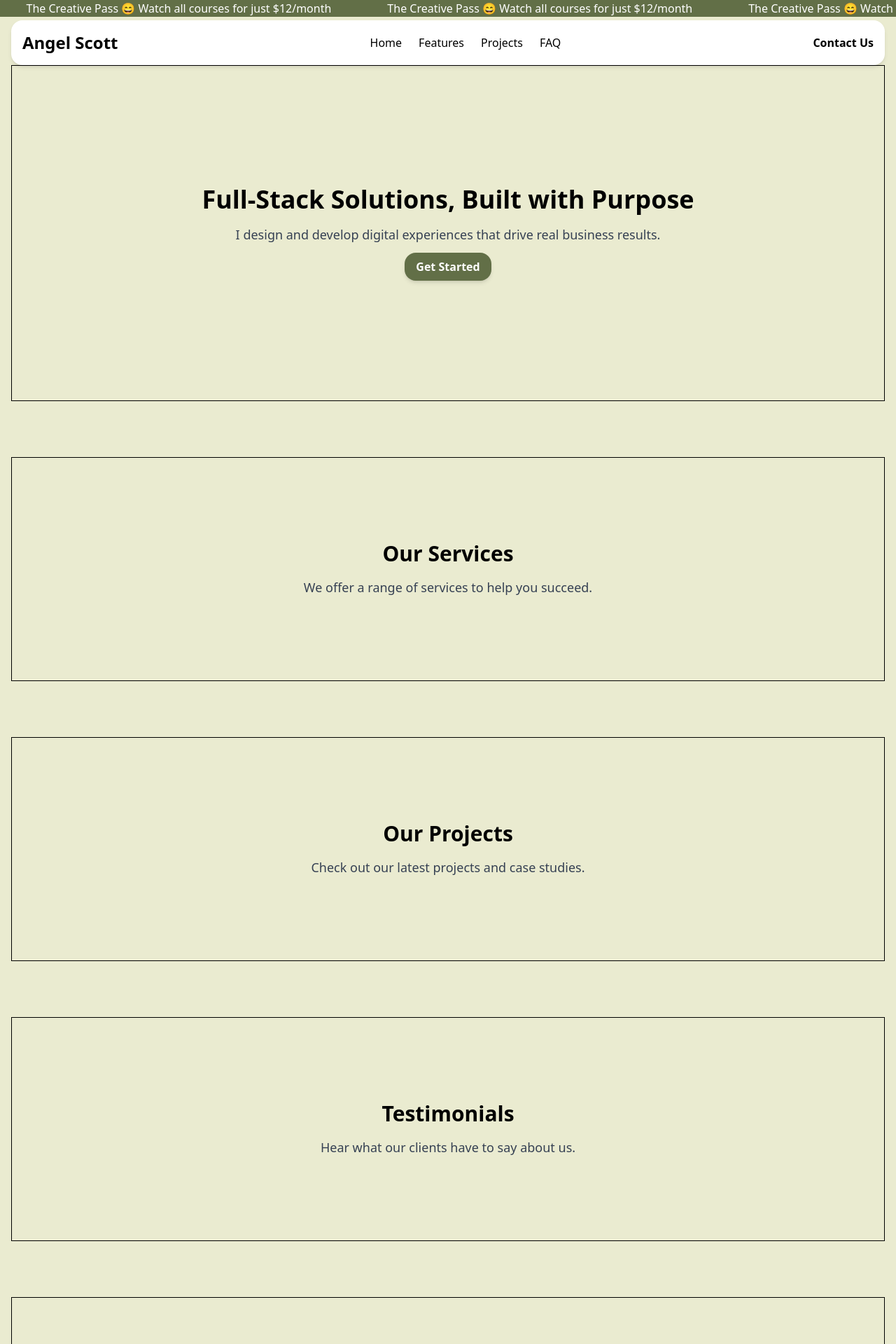
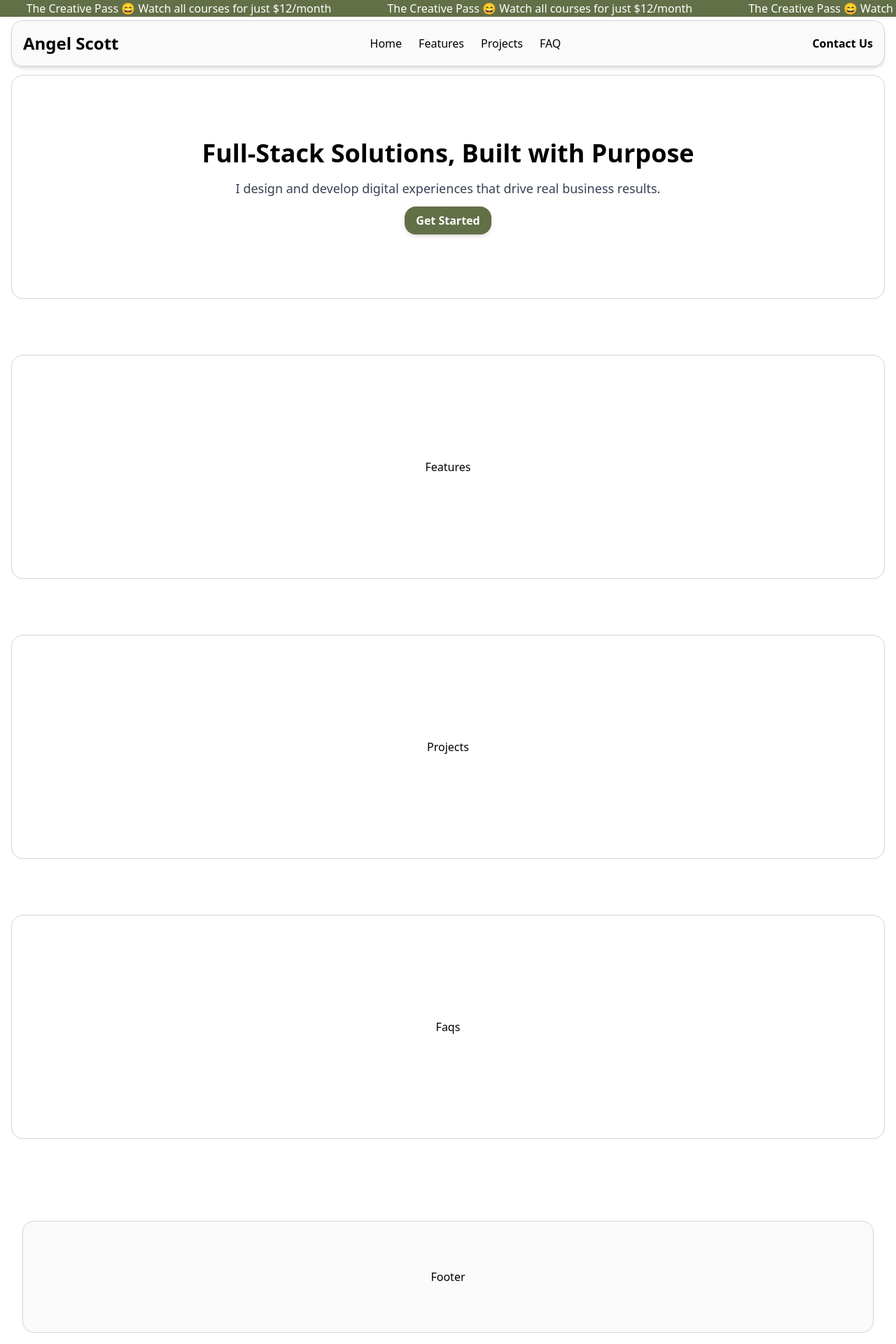
Before and after one commit to scottii333/portfolio-react, a React (Vite) app in the folder frontend/: page / in a window 1280 px wide. Shown: the top 1920 px of the page at 70% size. Built offline with nearby package versions, Linux system fonts and the light colour scheme.

Commit message:
feat: fix naming and remove other file

```diff
--- a/frontend/src/App.jsx
+++ b/frontend/src/App.jsx
@@ -1,86 +1,34 @@
 import { Link } from "react-router-dom";
 import { AutoScrollBanner } from "./components/autoScrollHook";
-import { Footer } from "./components/footer.jsx";
-
+import { Footer } from "./components/Footer.jsx";
+import { Hero } from "./pages/Hero.jsx";
+import { Features } from "./pages/features.jsx";
+import { Faqs } from "./pages/Faqs.jsx";
+import { MainNav } from "./components/MainNav.jsx";
+import { Projects } from "./pages/projects.jsx";
 export const App = () => {
   return (
     <>
       <aside className="w-full mx-auto flex   ">
         <AutoScrollBanner />
       </aside>
-      <main className="bg-[#EAEBD0] h-auto w-full pt-[5px] pr-[1rem] pl-[1rem] pb-[5px] ">
-        <nav className="flex justify-between items-center bg-white p-4 rounded-2xl shadow-md sticky top-3 z-50">
-          {/* Left: Logo */}
-          <div>
-            <Link to="/" className="text-black text-2xl font-bold">
-              Angel Scott
-            </Link>
-          </div>
+      <main className="bg-white h-auto w-full pt-[5px] pr-[1rem] pl-[1rem] pb-[5px] ">
+        <MainNav />
 
-          {/* Center: Navigation Links */}
-          <ul className="flex gap-6 text-black font-medium">
-            <li>
-              <Link to="/">Home</Link>
-            </li>
-            <li>
-              <Link to="/">Features</Link>
-            </li>
-            <li>
-              <Link to="/">Projects</Link>
-            </li>
-
-            <li>
-              <Link to="/">FAQ</Link>
-            </li>
-          </ul>
-
-          {/* Right: Contact Us */}
-          <div>
-            <Link to="/" className="text-black font-semibold">
-              Contact Us
-            </Link>
-          </div>
-        </nav>
-
-        <section className="border flex flex-col items-center justify-center h-[30rem] text-center mb-[5rem]">
-          <h1 className="text-4xl font-bold">
-            Full-Stack Solutions, Built with Purpose
-          </h1>
-          <p className="mt-4 text-lg text-gray-700">
-            I design and develop digital experiences that drive real business
-            results.
-          </p>
-          <button className="bg-[#626F47] text-white font-semibold py-2 px-4 rounded-2xl mt-3 shadow-md cursor-pointer hover:bg-[#4B5A3D] transition duration-300 ">
-            Get Started
-          </button>
+        <section className="border border-gray-300 rounded-2xl flex flex-col items-center justify-center h-[20rem] text-center mb-[5rem]">
+          <Hero />
         </section>
 
-        <section className="border flex flex-col items-center justify-center h-[20rem] text-center mb-[5rem]">
-          <h2 className="text-3xl font-bold">Our Services</h2>
-          <p className="mt-4 text-lg text-gray-700">
-            We offer a range of services to help you succeed.
-          </p>
+        <section className="border border-gray-300 rounded-2xl flex flex-col items-center justify-center h-[20rem] text-center mb-[5rem]">
+          <Features />
         </section>
 
-        <section className="border flex flex-col items-center justify-center h-[20rem] text-center mb-[5rem]">
-          <h2 className="text-3xl font-bold">Our Projects</h2>
-          <p className="mt-4 text-lg text-gray-700">
-            Check out our latest projects and case studies.
-          </p>
+        <section className="border border-gray-300 rounded-2xl flex flex-col items-center justify-center h-[20rem] text-center mb-[5rem]">
+          <Projects />
         </section>
 
-        <section className="border flex flex-col items-center justify-center h-[20rem] text-center mb-[5rem]">
-          <h2 className="text-3xl font-bold">Testimonials</h2>
-          <p className="mt-4 text-lg text-gray-700">
-            Hear what our clients have to say about us.
-          </p>
-        </section>
-
-        <section className="border flex flex-col items-center justify-center h-[20rem] text-center mb-[5rem]">
-          <h2 className="text-3xl font-bold">FAQ </h2>
-          <p className="mt-4 text-lg text-gray-700">
-            Have questions? We have answers.
-          </p>
+        <section className="border border-gray-300 rounded-2xl flex flex-col items-center justify-center h-[20rem] text-center mb-[5rem]">
+          <Faqs />
         </section>
       </main>
       <Footer />
--- /dev/null
+++ b/frontend/src/components/MainNav.jsx
@@ -0,0 +1,39 @@
+import React from "react";
+import { Link } from "react-router-dom";
+
+export const MainNav = () => {
+  return (
+    <nav className="border border-gray-300 flex justify-between items-center bg-[#FAFAFB] p-4 rounded-2xl shadow-md sticky top-3 z-50 mb-3">
+      {/* Left: Logo */}
+      <div>
+        <Link to="/" className="text-black text-2xl font-bold">
+          Angel Scott
+        </Link>
+      </div>
+
+      {/* Center: Navigation Links */}
+      <ul className="flex gap-6 text-black font-medium">
+        <li>
+          <Link to="/">Home</Link>
+        </li>
+        <li>
+          <Link to="/">Features</Link>
+        </li>
+        <li>
+          <Link to="/">Projects</Link>
+        </li>
+
+        <li>
+          <Link to="/">FAQ</Link>
+        </li>
+      </ul>
+
+      {/* Right: Contact Us */}
+      <div>
+        <Link to="/" className="text-black font-semibold">
+          Contact Us
+        </Link>
+      </div>
+    </nav>
+  );
+};
--- a/frontend/src/components/footer.jsx
+++ b/frontend/src/components/footer.jsx
@@ -1,5 +1,9 @@
 import React from "react";
 
 export const Footer = () => {
-  return <div>footer</div>;
+  return (
+    <div className="bg-[#FAFAFB] h-[10rem] flex items-center justify-center border border-gray-300 m-[2rem] rounded-2xl">
+      Footer
+    </div>
+  );
 };
--- /dev/null
+++ b/frontend/src/pages/Faqs.jsx
@@ -0,0 +1,5 @@
+import React from "react";
+
+export const Faqs = () => {
+  return <div>Faqs</div>;
+};
--- /dev/null
+++ b/frontend/src/pages/Hero.jsx
@@ -0,0 +1,18 @@
+import React from "react";
+
+export const Hero = () => {
+  return (
+    <div>
+      <h1 className="text-4xl font-bold">
+        Full-Stack Solutions, Built with Purpose
+      </h1>
+      <p className="mt-4 text-lg text-gray-700">
+        I design and develop digital experiences that drive real business
+        results.
+      </p>
+      <button className="bg-[#626F47] text-white font-semibold py-2 px-4 rounded-2xl mt-3 shadow-md cursor-pointer hover:bg-[#4B5A3D] transition duration-300 ">
+        Get Started
+      </button>
+    </div>
+  );
+};
--- a/frontend/src/pages/features.jsx
+++ b/frontend/src/pages/features.jsx
@@ -0,0 +1,5 @@
+import React from "react";
+
+export const Features = () => {
+  return <div>Features</div>;
+};
--- a/frontend/src/pages/projects.jsx
+++ b/frontend/src/pages/projects.jsx
@@ -0,0 +1,5 @@
+import React from "react";
+
+export const Projects = () => {
+  return <div>Projects</div>;
+};
```
Also changed, not shown: frontend/src/pages/faq.jsx (deleted), frontend/src/pages/index.jsx (deleted).
